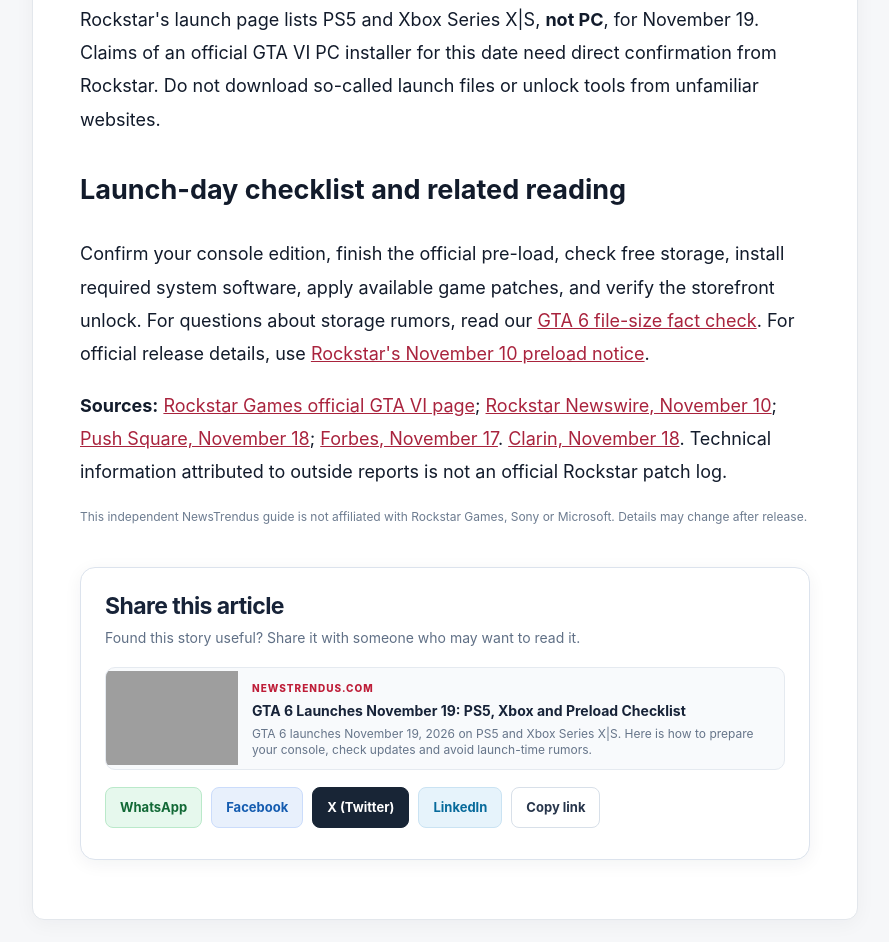
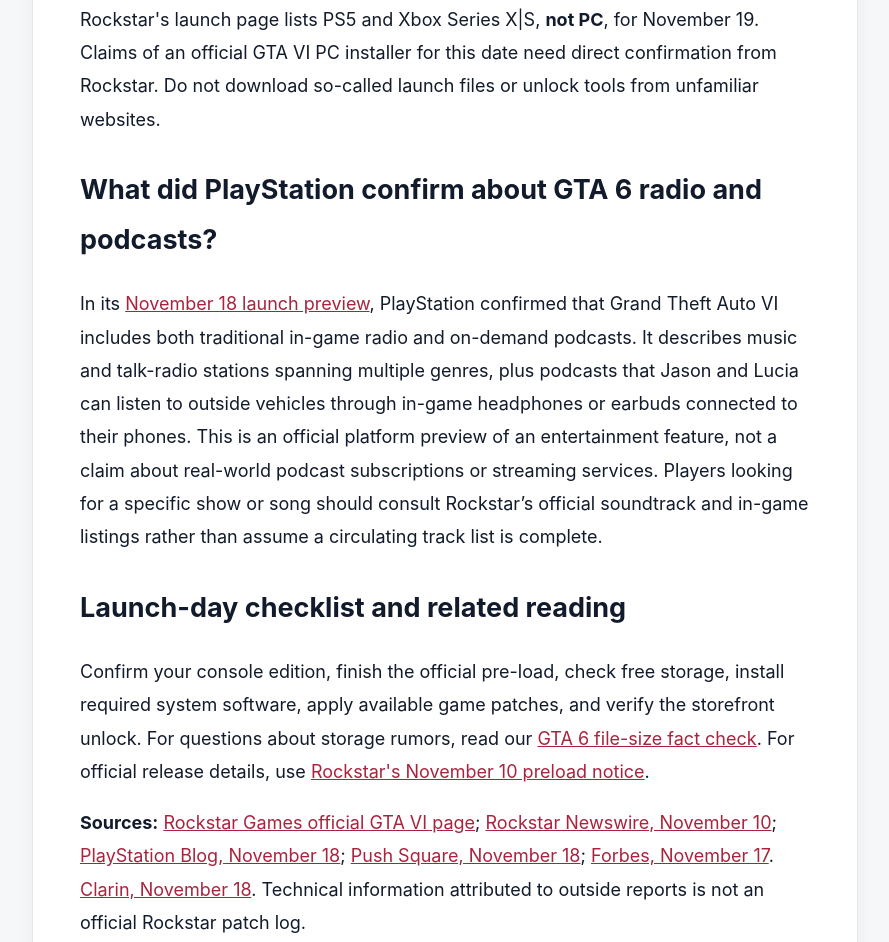
Before and after one commit to catonpe-droid/newstrendus, a plain HTML site: page articles/2026/11/gta-6-november-19-2026-launch-ps5-xbox-preload-guide.html in a window 1280 px wide. Shown: the part 3686-4628 px from the top of the page, without its empty margins (35-924 px from the left). Drawn offline with Linux system fonts and the light colour scheme; grey boxes are pictures that could not be loaded.

Commit message:
news: add verified PlayStation GTA VI radio and podcast launch details

```diff
--- a/articles/2026/11/gta-6-november-19-2026-launch-ps5-xbox-preload-guide.html
+++ b/articles/2026/11/gta-6-november-19-2026-launch-ps5-xbox-preload-guide.html
@@ -5,7 +5,7 @@
 <meta property="og:image" content="https://images.pexels.com/photos/7862304/pexels-photo-7862304.jpeg"><meta property="og:image:secure_url" content="https://images.pexels.com/photos/7862304/pexels-photo-7862304.jpeg"><meta property="og:image:alt" content="Representative Pexels photograph of someone using a gaming controller, not GTA VI footage or a launch event"><meta property="og:image:width" content="1600"><meta property="og:image:height" content="900">
 <meta name="news:photo_artist" content="Alena Darmel"><meta name="news:photo_credit_url" content="https://www.pexels.com/photo/person-holding-a-game-controller-7862304/">
 <meta name="twitter:card" content="summary_large_image"><meta name="twitter:title" content="GTA 6 Launches November 19: PS5, Xbox and Preload Checklist"><meta name="twitter:description" content="GTA 6 launches November 19, 2026 on PS5 and Xbox Series X|S. Here is how to prepare your console, check updates and avoid launch-time rumors."><meta name="twitter:image" content="https://images.pexels.com/photos/7862304/pexels-photo-7862304.jpeg"><meta property="article:published_time" content="2026-11-18T10:45:00Z"><meta property="article:section" content="Gaming">
-<script type="application/ld+json">{"@context":"https://schema.org","@type":"NewsArticle","mainEntityOfPage":{"@type":"WebPage","@id":"https://newstrendus.com/articles/2026/11/gta-6-november-19-2026-launch-ps5-xbox-preload-guide.html"},"headline":"GTA 6 Launches November 19: PS5, Xbox and Preload Checklist","description":"GTA 6 launches November 19, 2026 on PS5 and Xbox Series X|S. Here is how to prepare your console, check updates and avoid launch-time rumors.","image":["https://images.pexels.com/photos/7862304/pexels-photo-7862304.jpeg"],"datePublished":"2026-11-18T10:45:00Z","dateModified":"2026-11-19T08:25:00Z","author":{"@type":"Organization","name":"NewsTrendus Editorial Desk","url":"https://newstrendus.com/editorial.html"},"publisher":{"@type":"Organization","name":"NewsTrendus","url":"https://newstrendus.com"},"articleSection":"Gaming","inLanguage":"en-US","isAccessibleForFree":true}</script>
+<script type="application/ld+json">{"@context":"https://schema.org","@type":"NewsArticle","mainEntityOfPage":{"@type":"WebPage","@id":"https://newstrendus.com/articles/2026/11/gta-6-november-19-2026-launch-ps5-xbox-preload-guide.html"},"headline":"GTA 6 Launches November 19: PS5, Xbox and Preload Checklist","description":"GTA 6 launches November 19, 2026 on PS5 and Xbox Series X|S. Here is how to prepare your console, check updates and avoid launch-time rumors.","image":["https://images.pexels.com/photos/7862304/pexels-photo-7862304.jpeg"],"datePublished":"2026-11-18T10:45:00Z","dateModified":"2026-11-19T10:35:00Z","author":{"@type":"Organization","name":"NewsTrendus Editorial Desk","url":"https://newstrendus.com/editorial.html"},"publisher":{"@type":"Organization","name":"NewsTrendus","url":"https://newstrendus.com"},"articleSection":"Gaming","inLanguage":"en-US","isAccessibleForFree":true}</script>
 <style>.nt-story-content{font-size:18px;line-height:1.85}.nt-story-content h2{margin-top:29px}.nt-story-content a{color:#a9233d;text-decoration:underline}.nt-hero{display:block;width:100%;max-height:420px;aspect-ratio:16/9;object-fit:cover;object-position:center}.nt-figcaption{font-size:12px;color:#64748b;padding:8px 0 0}.nt-summary{background:#f2f6fa;border-left:4px solid #b7203a;padding:16px 20px;margin:20px 0}@media(max-width:640px){.nt-hero{max-height:none}}</style>
 <script async src="https://www.googletagmanager.com/gtag/js?id=G-10SMK0DD8L"></script><script>window.dataLayer=window.dataLayer||[];function gtag(){dataLayer.push(arguments)}gtag('js',new Date());gtag('config','G-10SMK0DD8L');</script><link rel="stylesheet" href="../../../share.css?v=20261030"><script src="../../../share.js?v=20261030" defer></script><meta name="google-adsense-account" content="ca-pub-2124953371207111"><script async src="https://pagead2.googlesyndication.com/pagead/js/adsbygoogle.js?client=ca-pub-2124953371207111" crossorigin="anonymous"></script></head>
 <body><div class="topline"><div class="container"><span id="date">United States edition</span><span class="redline">US Edition · 24/7 Headlines</span></div></div>
@@ -31,8 +31,10 @@
 <p>Rockstar says it plans to add a <strong>free printable Grand Theft Auto VI cover-art poster and Leonida map</strong> to its official website on November 19. This is a digital download, not a promise that every physical game order includes a paper map. Rockstar also says a double-sided physical version will be offered later through its store for <strong>$0.99 by itself or free with a store purchase</strong>; the company has not specified a firm availability date for that physical version. Check the <a href="https://www.rockstargames.com/newswire/article/k4ak9okk485712/grand-theft-auto-vi-pre-load-begins-on-november-10">November 3 Rockstar Newswire announcement</a> and <a href="https://www.rockstargames.com/VI">official GTA VI site</a> rather than downloading maps from third-party sites claiming to be official.</p>
 <h2>Is there a GTA 6 PC launch on November 19?</h2>
 <p>Rockstar's launch page lists PS5 and Xbox Series X|S, <strong>not PC</strong>, for November 19. Claims of an official GTA VI PC installer for this date need direct confirmation from Rockstar. Do not download so-called launch files or unlock tools from unfamiliar websites.</p>
+<h2>What did PlayStation confirm about GTA 6 radio and podcasts?</h2>
+<p>In its <a href="https://blog.playstation.com/2026/11/18/grand-theft-auto-vi-launches-tomorrow-november-19/">November 18 launch preview</a>, PlayStation confirmed that Grand Theft Auto VI includes both traditional in-game radio and on-demand podcasts. It describes music and talk-radio stations spanning multiple genres, plus podcasts that Jason and Lucia can listen to outside vehicles through in-game headphones or earbuds connected to their phones. This is an official platform preview of an entertainment feature, not a claim about real-world podcast subscriptions or streaming services. Players looking for a specific show or song should consult Rockstar’s official soundtrack and in-game listings rather than assume a circulating track list is complete.</p>
 <h2>Launch-day checklist and related reading</h2>
 <p>Confirm your console edition, finish the official pre-load, check free storage, install required system software, apply available game patches, and verify the storefront unlock. For questions about storage rumors, read our <a href="../10/gta-6-file-size-210gb-rumor-rockstar-storage-preload-2026.html">GTA 6 file-size fact check</a>. For official release details, use <a href="https://www.rockstargames.com/newswire/article/89834o94713o21/pre-load-grand-theft-auto-vi-now">Rockstar's November 10 preload notice</a>.</p>
-<p><strong>Sources:</strong> <a href="https://www.rockstargames.com/VI">Rockstar Games official GTA VI page</a>; <a href="https://www.rockstargames.com/newswire/article/89834o94713o21/pre-load-grand-theft-auto-vi-now">Rockstar Newswire, November 10</a>; <a href="https://www.pushsquare.com/news/2026/11/gta-6-requires-new-ps5-firmware-update-to-play">Push Square, November 18</a>; <a href="https://www.forbes.com/sites/brianmazique/2026/11/17/gta-6-just-got-a-second-update-before-anyone-can-play-it-and-rockstar-still-isnt-saying-what-it-changes/">Forbes, November 17</a>. <a href="https://www.clarin.com/us-news/what-time-does-gta-6-release-launch-date-unlock-times-and-how-to-preload-on-ps5-and-xbox_0_4xP8TJHOwH.html">Clarin, November 18</a>. Technical information attributed to outside reports is not an official Rockstar patch log.</p><p class="state">This independent NewsTrendus guide is not affiliated with Rockstar Games, Sony or Microsoft. Details may change after release.</p></div></div></article></main>
+<p><strong>Sources:</strong> <a href="https://www.rockstargames.com/VI">Rockstar Games official GTA VI page</a>; <a href="https://www.rockstargames.com/newswire/article/89834o94713o21/pre-load-grand-theft-auto-vi-now">Rockstar Newswire, November 10</a>; <a href="https://blog.playstation.com/2026/11/18/grand-theft-auto-vi-launches-tomorrow-november-19/">PlayStation Blog, November 18</a>; <a href="https://www.pushsquare.com/news/2026/11/gta-6-requires-new-ps5-firmware-update-to-play">Push Square, November 18</a>; <a href="https://www.forbes.com/sites/brianmazique/2026/11/17/gta-6-just-got-a-second-update-before-anyone-can-play-it-and-rockstar-still-isnt-saying-what-it-changes/">Forbes, November 17</a>. <a href="https://www.clarin.com/us-news/what-time-does-gta-6-release-launch-date-unlock-times-and-how-to-preload-on-ps5-and-xbox_0_4xP8TJHOwH.html">Clarin, November 18</a>. Technical information attributed to outside reports is not an official Rockstar patch log.</p><p class="state">This independent NewsTrendus guide is not affiliated with Rockstar Games, Sony or Microsoft. Details may change after release.</p></div></div></article></main>
 <aside class="article-aside"><div class="eyebrow">More GTA 6</div><p><a href="../10/gta-6-file-size-210gb-rumor-rockstar-storage-preload-2026.html">GTA 6 size rumor explained</a></p><p><a href="../10/gta-6-delay-october-2026-rumors-official-release-date-november-19.html">Release date timeline</a></p></aside></div>
 <footer class="foot"><div class="container footin"><div><a class="brand" href="../../../index.html" style="font-size:26px"><img src="../../../assets/us-mark.svg" class="brandmark" width="34" height="34" alt="">News<span>Trendus</span></a><p>Independent US news with credited sources and representative licensed photography.</p><p>© 2026 NewsTrendus</p></div><nav><a href="../../../index.html">Home</a><a href="../../../articles/index.html">Articles</a><a href="../../../editorial.html">Editorial Standards</a><a href="../../../photo-credits.html">Photo Credits</a></nav></div></footer></body></html>
```
